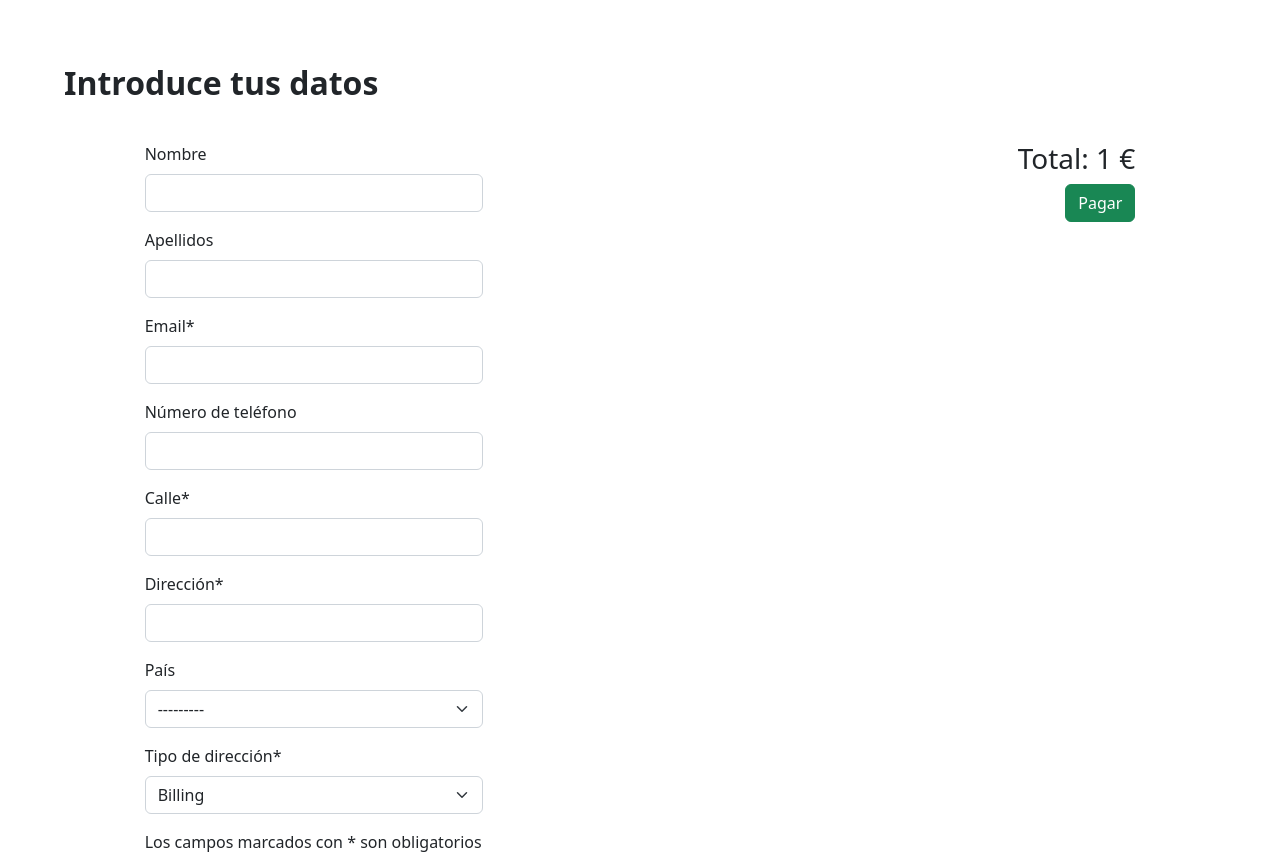
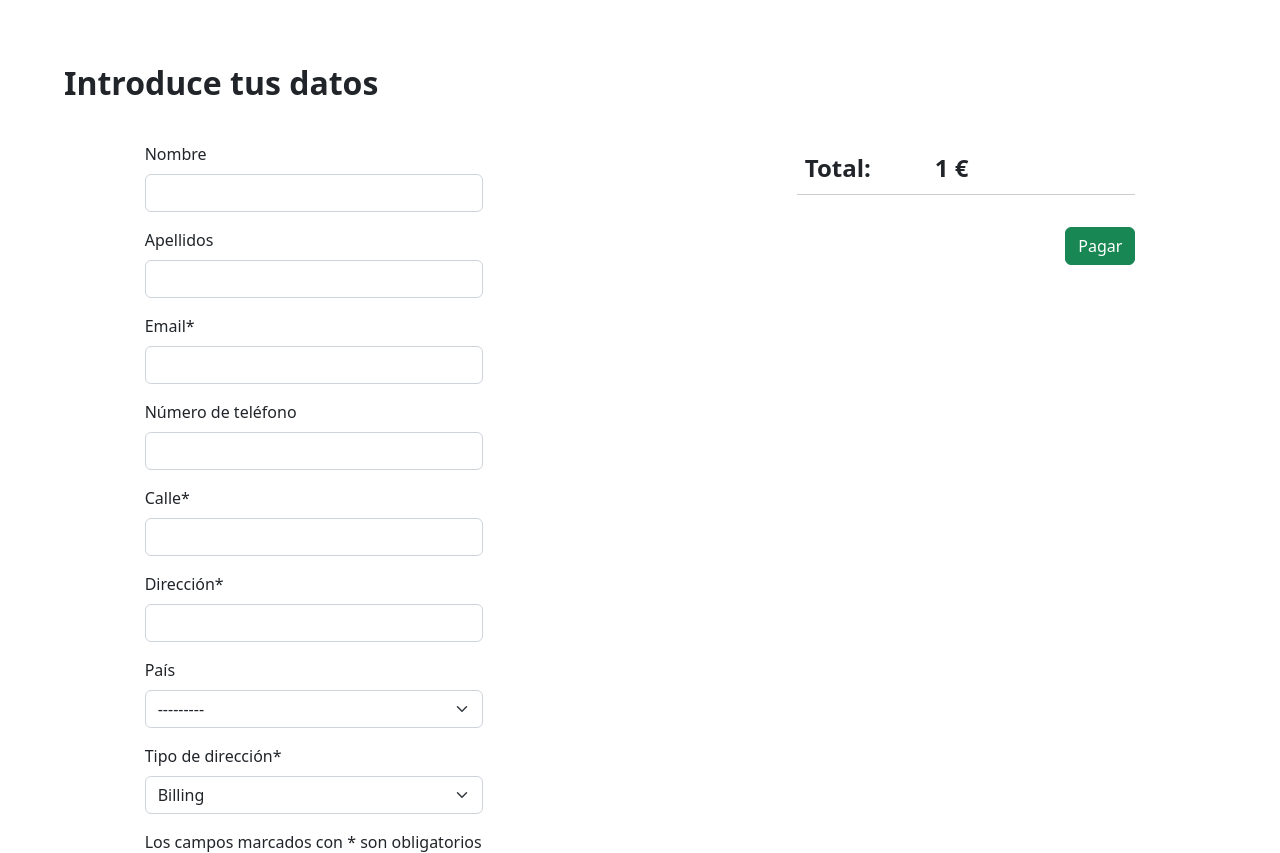
Before and after one commit to TomasCB24/DTechnology, a Django app: template templates/base_ORDER.html in a window 1280 px wide. Shown: the part 56-909 px from the top of the page. Run offline with Django 4.2, Linux system fonts and the light colour scheme; tables that the repository leaves empty hold one stand-in row (values such as "Sample post"); the template is opened without the code that fills it: values that come from a table or form of the project are taken from there, most other values are stand-ins (such as "Sample title", 1, 10 or a date in 2020); some libraries are stand-ins or nearby versions.

Commit message:
feat(#010): Change some styles
Change total price style in order and cart views.
Change primary button color.

```diff
--- a/static/styles/navbar.css
+++ b/static/styles/navbar.css
@@ -1,7 +1,7 @@
 /*Navbar CSS*/
 
 .bg-navbar {
-    background-color: #6610F2;
+    background-color: var(--bs-indigo);
 }
 
 .flex-search {
--- a/static/styles/order.css
+++ b/static/styles/order.css
@@ -2,3 +2,18 @@
     padding-inline: 3rem;
     padding-top: 2rem;
 }
+
+.total-price {
+    font-size: 1.5rem;
+    font-weight: 700;
+    margin-bottom: 2rem;
+    width: 100%;
+    display: flex;
+    justify-content: flex-start;
+    border-bottom: 1px solid #ccc;
+    padding: 0.5rem;
+}
+
+.total-price :first-child {
+    margin-right: 4rem;
+}
--- a/templates/base_CART.html
+++ b/templates/base_CART.html
@@ -58,8 +58,8 @@
         {% endfor %}
     </table>
 
-    <div class="total-price">
-        <h3>Total: {{ total_price }} €</h3>
+    <div class="cart-footer">
+        <div class="total-price"><span>Total:</span> <span>{{ total_price }} €</span></div>
 
 
         <a href="{% url 'order' %}" class="btn btn-success">Realizar pedido</a>
--- a/templates/base_HOME.html
+++ b/templates/base_HOME.html
@@ -1,6 +1,6 @@
 {% extends "base.html" %}
 
-{% block title %}Página principal{% endblock %}
+{% block title %}Página principal DTechnology{% endblock %}
 
 {% block head %}
     {% load static %}
--- a/templates/base_ORDER.html
+++ b/templates/base_ORDER.html
@@ -31,7 +31,7 @@
     </div>
 
     <div class="form-submit col-4 d-flex align-items-end flex-column">
-        <h3>Total: {{ total_price }} €</h3>
+        <div class="total-price"><span>Total:</span> <span>{{ total_price }} €</span></div>
 
         <input class="btn btn-success" id="button-purcharse" type="submit" value="Pagar">
     </div>
```
Also changed, not shown: static/styles/base.css (+38 -0 lines), static/styles/cart.css (+15 -1 lines), static/styles/main.css (+11 -37 lines).
